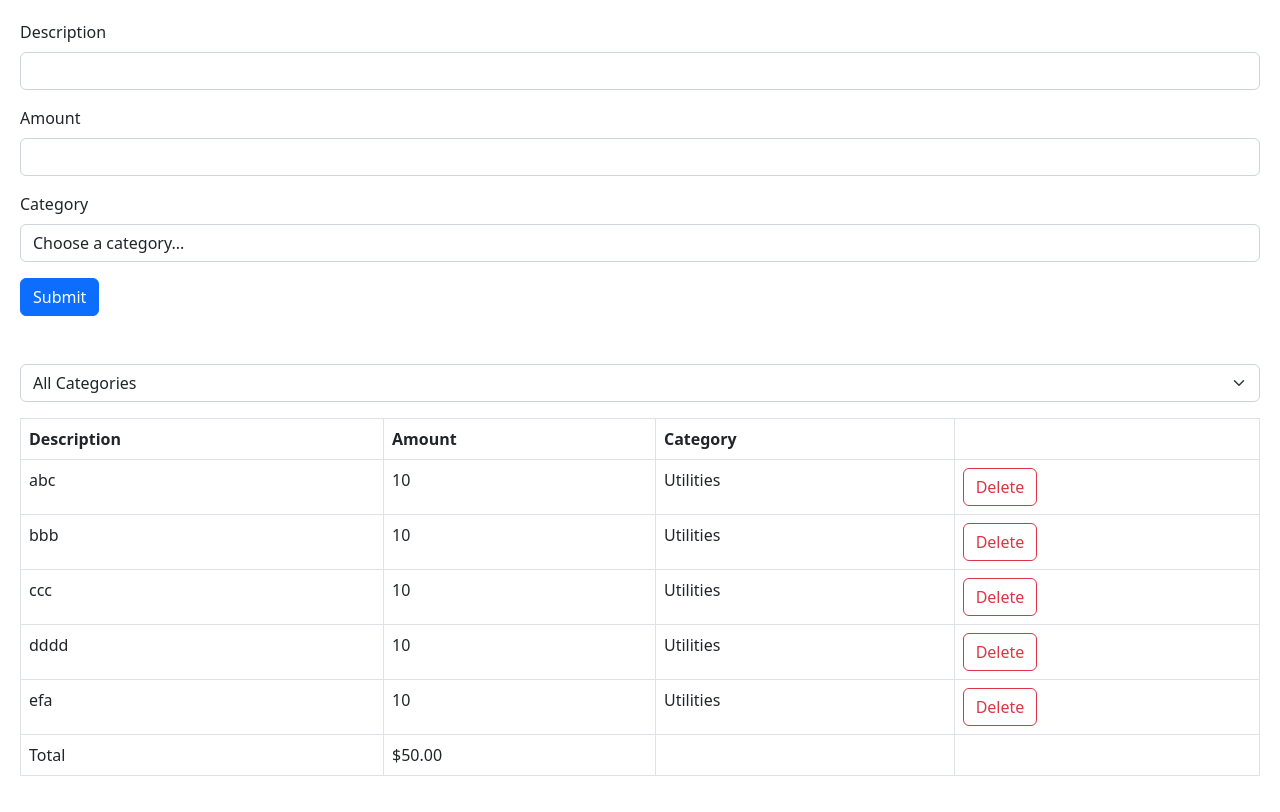
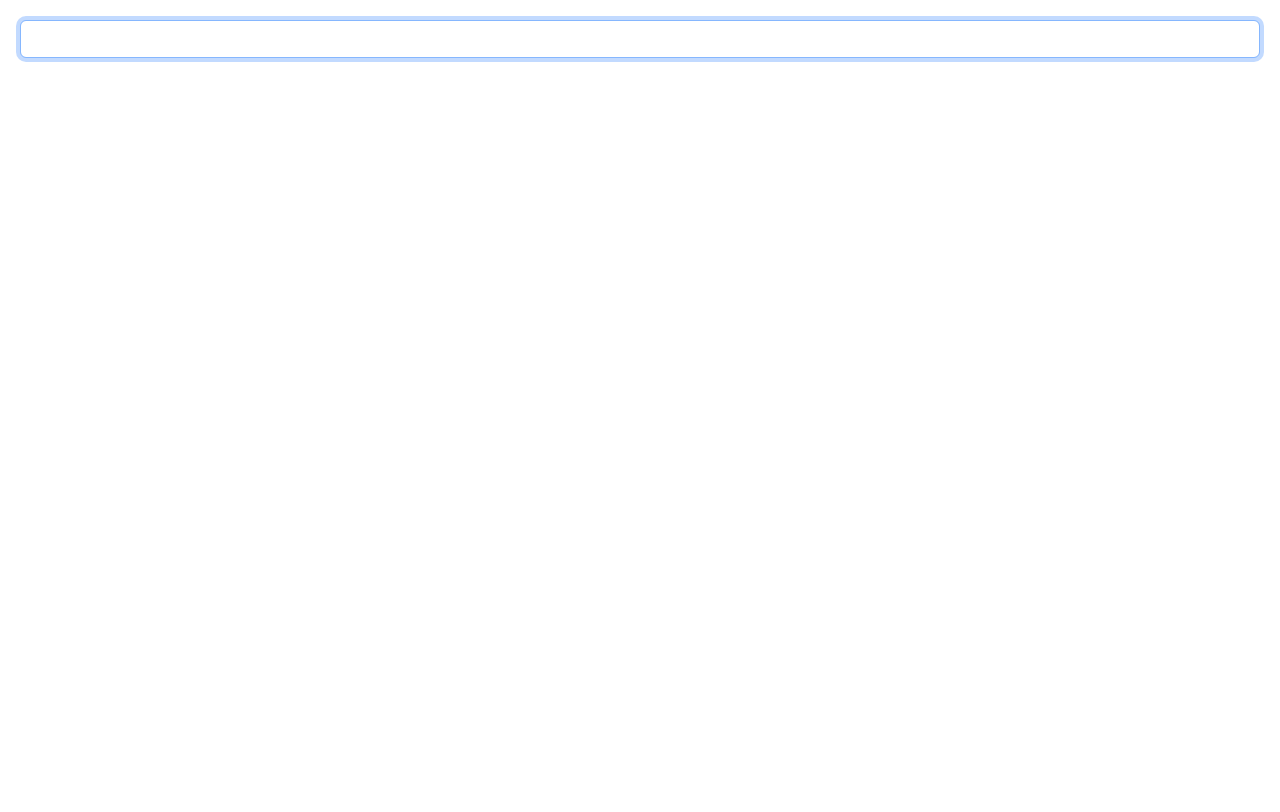
Before and after one commit to bobobubs/react_tutorial, a React (Vite) app: page / in a window 1280 px wide. Built offline with nearby package versions, Linux system fonts and the light colour scheme.

Commit message:
Understanding the Effect Hook

```diff
--- a/src/App.tsx
+++ b/src/App.tsx
@@ -1,51 +1,27 @@
 /** @format */
 
-import { useState } from "react";
-import Form from "./components/Form";
+import { useState, useRef, useEffect } from "react";
 import "./index.css";
-import ExpenseList from "./components/expense-tracker/components/ExpenseList";
-import { ExpenseForm } from "./components/expense-tracker/components/ExpenseForm";
-import ExpenseFilter from "./components/expense-tracker/components/expenseFilter";
-import categories from "./components/expense-tracker/components/categories";
+function App() {
+  const ref = useRef<HTMLInputElement>(null);
 
-function App() {
-  const [selectedCategory, setSelectedCategory] = useState("");
-  const [expenses, setExpenses] = useState([
-    { id: 1, description: "abc", amount: 10, category: "Utilities" },
-    { id: 2, description: "bbb", amount: 10, category: "Utilities" },
-    { id: 3, description: "ccc", amount: 10, category: "Utilities" },
-    { id: 4, description: "dddd", amount: 10, category: "Utilities" },
-    { id: 5, description: "efa", amount: 10, category: "Utilities" },
-  ]);
+  //function should really be called afterRender
+  useEffect(() => {
+    //changes the focus of the DOM element to be the ref if ref.current is defined
+    //has a "side effect" ie no longer a pure component.
+    //can make it a pure component by using a ref hook.
+    if (ref.current) ref.current.focus();
+  });
 
-  //make a local variable of the filtered expenses
-  const visibleExpenses = selectedCategory
-    ? expenses.filter((e) => e.category === selectedCategory)
-    : expenses;
+  //effect that changes the title of the document.
+  useEffect(() => {
+    document.title = "My App";
+  });
 
   return (
-    <>
-      <div className="mb-5">
-        <ExpenseForm
-          onSubmit={(expense) =>
-            setExpenses([...expenses, { ...expense, id: expenses.length + 1 }])
-          }
-        />
-      </div>
-      <div className="mb-3">
-        <ExpenseFilter
-          onSelectCategory={(category) => setSelectedCategory(category)}
-        />
-      </div>
-      <div>
-        <ExpenseList
-          expenses={visibleExpenses}
-          onDelete={(id) =>
-            setExpenses(visibleExpenses.filter((e) => e.id !== id))
-          }
-        />
-      </div>
-    </>
+    <div>
+      <input ref={ref} type="text" className="form-control" />
+    </div>
   );
 }
 
--- a/src/components/expense-tracker/components/ExpenseList.tsx
+++ b/src/components/expense-tracker/components/ExpenseList.tsx
@@ -36,7 +36,7 @@
         {expenses.map((expense) => (
           <tr key={expense.id}>
             <td>{expense.description}</td>
-            <td>{expense.amount}</td>
+            <td>${expense.amount}</td>
             <td>{expense.category}</td>
             <td>
               <button
```
Also changed, not shown: src/components/Expense.tsx (deleted, +0 -31 lines).
